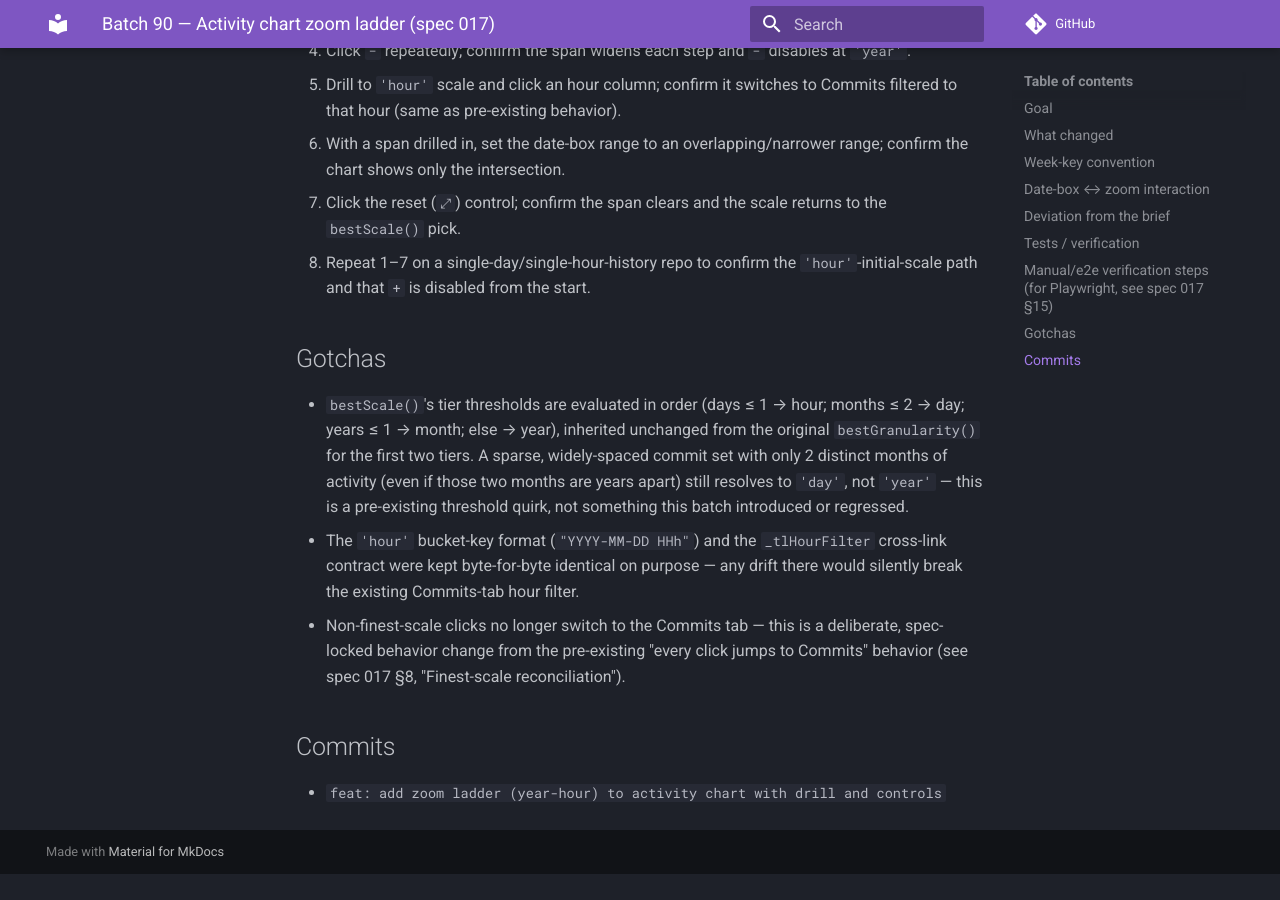
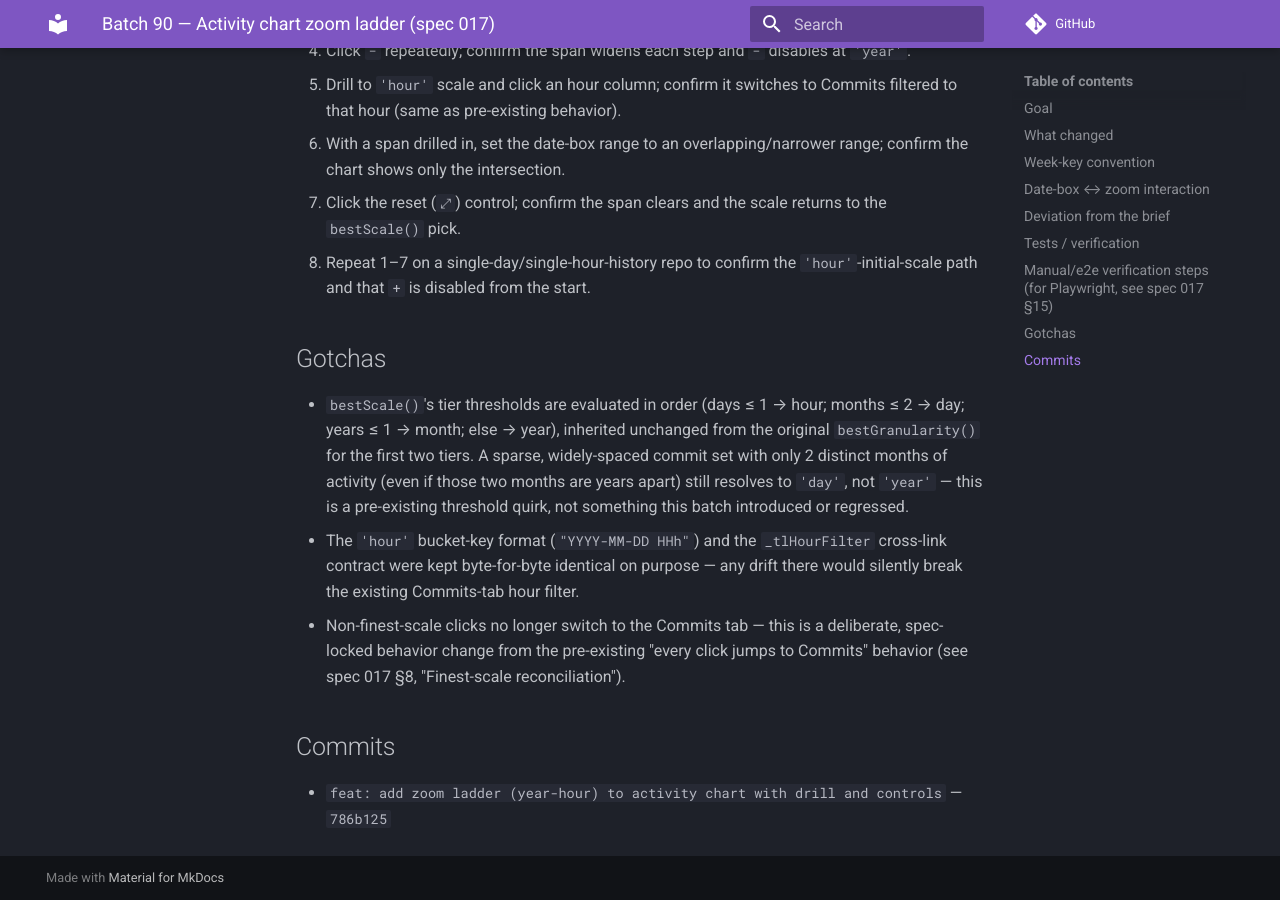
Before and after one commit to rafa-castano/git_it, an MkDocs documentation site: the page built from docs/progress/ui/batch-90-activity-chart-zoom-ladder.md, in a window 1280 px wide and 900 px high, scrolled down 4054 px. Built offline with MkDocs 1.6.1 and Material for MkDocs 9.7.7, drawn with Linux system fonts in a browser that asks for light colours; comment, search, counter and statistics services are not loaded; before the commit the page ends 4928 px from its top, so only the background shows below that.

Commit message:
docs: record batch 90 commit SHA in progress doc

```diff
--- a/docs/progress/ui/batch-90-activity-chart-zoom-ladder.md
+++ b/docs/progress/ui/batch-90-activity-chart-zoom-ladder.md
@@ -179,4 +179,4 @@ explicit reviewer sign-off; easy to remove if deemed unnecessary scope.
 
 ## Commits
 
-- `feat: add zoom ladder (year-hour) to activity chart with drill and controls`
+- `feat: add zoom ladder (year-hour) to activity chart with drill and controls` — `786b125`
```
